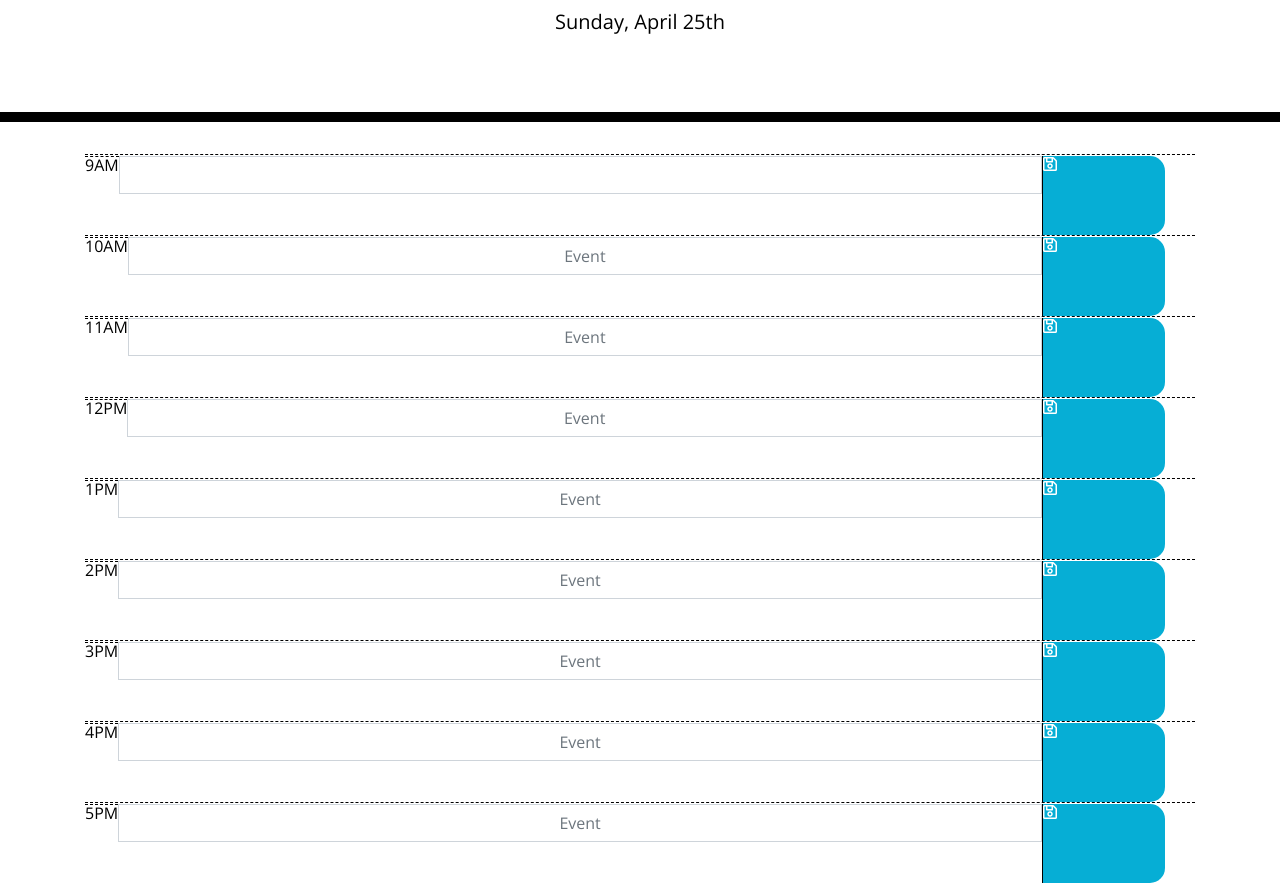
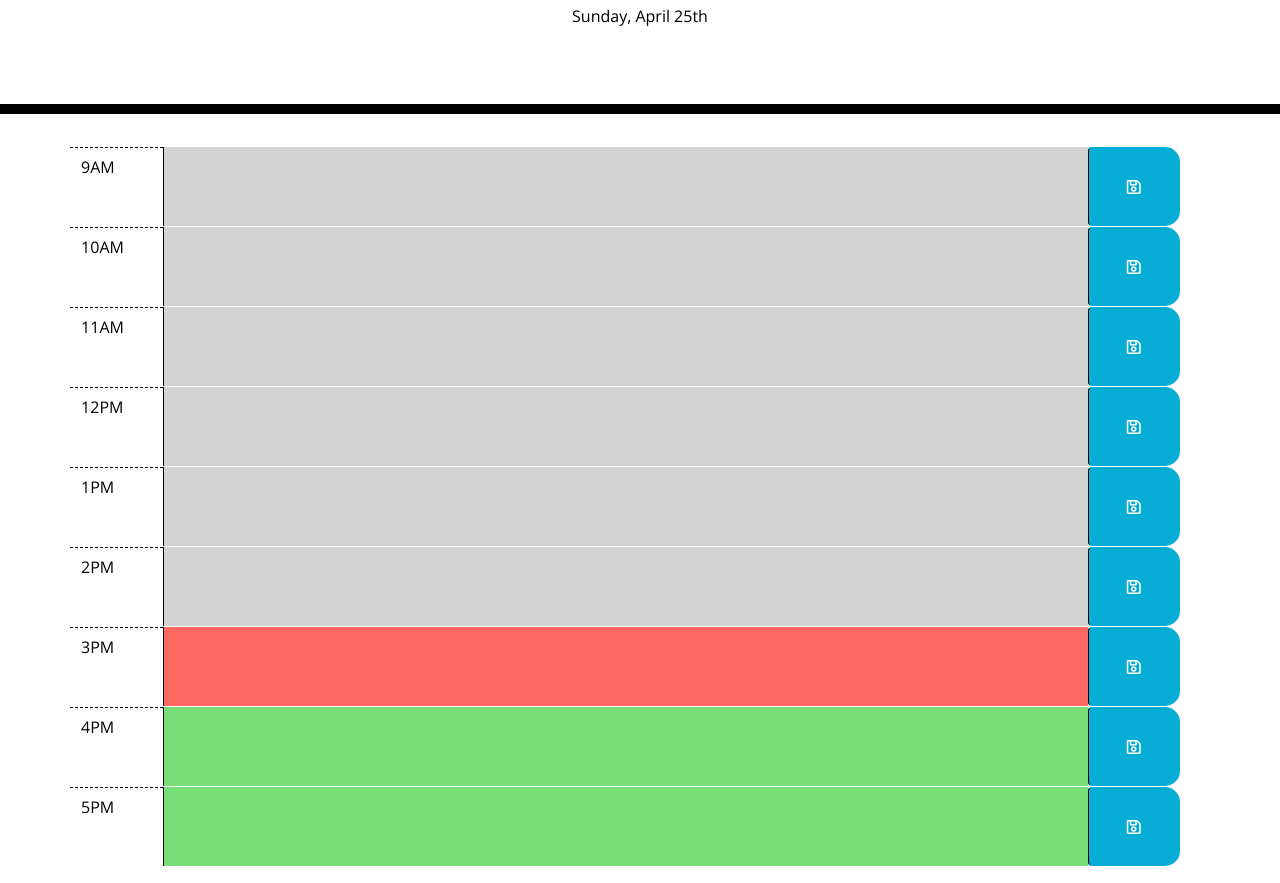
Before and after one commit to jmol721/Jose-Molina-Project-5, a plain HTML site: page Develop/index.html in a window 1280 px wide. Shown: the part 182-1065 px from the top of the page. Drawn offline with nearby package versions, Linux system fonts and the light colour scheme.

Commit message:
Color change property: Added the logic to change the color of the textarea depending on the time. Also, cleaned up HTML code for styling purposes.

```diff
--- a/Develop/index.html
+++ b/Develop/index.html
@@ -25,90 +25,72 @@
     <body>
         <header class="jumbotron">
             <h1 class="display-3">Work Day Scheduler</h1>
-            <p class="lead">A simple calendar app for scheduling your work day</p>
-            <p id="currentDay" class="lead"></p>
+            <p class="description">A simple calendar app for scheduling your work day</p>
+            <p id="currentDay" class="time-block"></p>
         </header>
         <div class="container">
             <!-- Timeblocks go here -->
-            <div class="col-lg-12 hour">
-                <div class="input-group row">
-                    <span class="hour">9AM</span>
-                    <input type="text" id="9AM" class="form-control time-block">
-                    <span class="saveBtn far fa-save" id="nine-am">
-                        <button class="btn btn-default" id="btn9" type="button"></button>
-                    </span>
+            <div>
+                <div class="input-group row time-row">
+                    <div class="col-1 hour">9AM</div>
+                    <textarea type="text" id="9-input" class="col-10 past present future"></textarea>
+                    <button class="saveBtn far fa-save btn col-1" id="9" type="button"></button>
                 </div>
             </div>
-            <div class="col-lg-12 hour">
-                <div class="input-group row">
-                    <span class="hour">10AM</span>
-                    <input type="text"id="10AM" class="form-control time-block" placeholder="Event">
-                    <span class="saveBtn far fa-save" id="ten-am">
-                        <button class="btn btn-default" type="button"></button>
-                    </span>
+            <div>
+                <div class="input-group row time-row">
+                    <span class="col-1 hour">10AM</span>
+                    <textarea type="text"id="10-input" class="col-10 past present future"></textarea>
+                    <button class="saveBtn far fa-save btn col-1" id="10" type="button"></button>
                 </div>
             </div>
-            <div class="col-lg-12 hour">
-                <div class="input-group row">
-                    <span class="hour">11AM</span>
-                    <input type="text" id="11AM" class="form-control time-block" placeholder="Event">
-                    <span class="saveBtn far fa-save" id="eleven-am">
-                        <button class="btn btn-default" type="button"></button>
-                    </span>
+            <div>
+                <div class="input-group row time-row">
+                    <span class="col-1 hour">11AM</span>
+                    <textarea type="text" id="11-input" class="col-10 past present future"></textarea>
+                    <button class="saveBtn far fa-save btn col-1" id="11" type="button"></button>
                 </div>
             </div>
-            <div class="col-lg-12 hour">
-                <div class="input-group row">
-                    <span class="hour">12PM</span>
-                    <input type="text" id="12PM" class="form-control time-block" placeholder="Event">
-                    <span class="saveBtn far fa-save" id="twelve-pm">
-                        <button class="btn btn-default" type="button"></button>
-                    </span>
+            <div>
+                <div class="input-group row time-row">
+                    <span class="col-1 hour">12PM</span>
+                    <textarea type="text" id="12-input" class="col-10 past present future"></textarea>
+                    <button class="saveBtn far fa-save btn col-1" id="12" type="button"></button>
                 </div>
             </div>
-            <div class="col-lg-12 hour">
-                <div class="input-group row">
-                    <span class="hour">1PM</span>
-                    <input type="text" id="1PM" class="form-control time-block" placeholder="Event">
-                    <span class="saveBtn far fa-save" id="one-pm">
-                        <button class="btn btn-default" type="button"></button>
-                    </span>
+            <div>
+                <div class="input-group row time-row">
+                    <span class="col-1 hour">1PM</span>
+                    <textarea type="text" id="13-input" class="col-10 past present future"></textarea>
+                    <button class="saveBtn far fa-save btn col-1" id="13" type="button"></button>
                 </div>
             </div>
-            <div class="col-lg-12 hour">
-                <div class="input-group row">
-                    <span class="hour">2PM</span>
-                    <input type="text" id="2PM" class="form-control time-block" placeholder="Event">
-                    <span class="saveBtn far fa-save" id="two-pm">
-                        <button class="btn btn-default" type="button"></button>
-                    </span>
+            <div>
+                <div class="input-group row time-row">
+                    <span class="col-1 hour">2PM</span>
+                    <textarea type="text" id="14-input" class="col-10 past present future"></textarea>
+                    <button class="saveBtn far fa-save btn col-1" id="14" type="button"></button>
                 </div>
             </div>
-            <div class="col-lg-12 hour">
-                <div class="input-group row">
-                    <span class="hour">3PM</span>
-                    <input type="text" id="3PM" class="form-control time-block" placeholder="Event">
-                    <span class="saveBtn far fa-save" id="three-pm">
-                        <button class="btn btn-default" type="button"></button>
-                    </span>
+            <div>
+                <div class="input-group row time-row">
+                    <span class="col-1 hour">3PM</span>
+                    <textarea type="text" id="15-input" class="col-10 past present future"></textarea>
+                    <button class="saveBtn far fa-save btn col-1" id="15" type="button"></button>
                 </div>
             </div>
-            <div class="col-lg-12 hour">
-                <div class="input-group row">
-                    <span class="hour">4PM</span>
-                    <input type="text" id="4PM" class="form-control time-block" placeholder="Event">
-                    <span class="saveBtn far fa-save" id="four-pm">
-                        <button class="btn btn-default" type="button"></button>
-                    </span>
+            <div>
+                <div class="input-group row time-row">
+                    <span class="col-1 hour">4PM</span>
+                    <textarea type="text" id="16-input" class="col-10 past present future"></textarea>
+                    <button class="saveBtn far fa-save btn col-1" id="16" type="button"></button>
                 </div>
             </div>
-            <div class="col-lg-12 hour">
-                <div class="input-group row">
-                    <span class="hour">5PM</span>
-                    <input type="text" id="5PM" class="form-control time-block" placeholder="Event">
-                    <span class="saveBtn far fa-save" id="five-pm">
-                        <button class="btn btn-default" type="button"></button>
-                    </span>
+            <div>
+                <div class="input-group row time-row">
+                    <span class="col-1 hour">5PM</span>
+                    <textarea type="text" id="17-input" class="col-10 past present future"></textarea>
+                    <button class="saveBtn far fa-save btn col-1" id="17" type="button"></button>
                 </div>
             </div>
         </div>
--- a/Develop/style.css
+++ b/Develop/style.css
@@ -4,7 +4,7 @@ body {
     line-height: 1;
 }
 
-textarea{
+textarea {
     background: transparent;
     border: none;
     resize: none;
@@ -30,7 +30,7 @@ textarea{
     border-radius: 15px;
 }
 
-.row {
+.time-row {
     white-space: pre-wrap;
     height: 80px;
     border-top: 1px solid white;;
@@ -40,21 +40,22 @@ textarea{
     background-color: #ffffff;
     color: #000000;
     border-top: 1px dashed #000000;
+    padding: 1%;
 }
 
 .past {
     background-color: #d3d3d3;
-    color: white;
+    color: black;
 }
 
 .present {
     background-color: #ff6961;
-    color: white;
+    color: black;
 }
 
 .future {
     background-color: #77dd77;
-    color: white;
+    color: black;
 }
 
 .saveBtn {
--- a/Develop/style.js
+++ b/Develop/style.js
@@ -1,45 +1,63 @@
 var displayDate = document.getElementById('currentDay');
+var times = ["9", "10", "11", "12", "13", "14", "15", "16", "17"];
 
 //Display the date under header
 displayDate.textContent = moment().format('dddd, MMMM Do');
 
 //Add text to box
 var createEvent = function() {
-    $("form-control").val();
+    $("textarea").val();
     console.log(createEvent);
 };
 
 //button functionality and storing values to local storage
 $(".saveBtn").on("click", function(event) {
-    console.log(event.target.id);
-    console.log($(this).siblings(".form-control")[0].value);
+    console.log('ID: ', event.target.id);
+    console.log('Input value: ', $(this).siblings("textarea")[0].value);
 
-    var hour = $(this).siblings(".hour")[0].textContent;  // 9AM
-    var description = $(this).siblings(".form-control")[0].value;  // whatevere you text
-    localStorage.setItem(hour, description);
+    // var hour = $(this).siblings(".hour")[0].textContent;  // 9
+    var hourKey = event.target.id; // span id
+    var description = $(this).siblings("textarea")[0].value;  // whatever you text
+    localStorage.setItem(hourKey, description);
 });
 
 //load tasks on refresh
 var loadEvents = function() {
-    // $(this).siblings(".hour")[0].textContent = localStorage.getItem()
-    // 9am
-    var times = ["9AM", "10AM", "11AM", "12PM", "1PM", "2PM", "3PM", "4PM", "5PM" ];
+    // var times = ["9AM", "10AM", "11AM", "12PM", "1PM", "2PM", "3PM", "4PM", "5PM", "6PM" ];
     for (var i = 0; i < times.length; i++) {
+        var inputId = times[i] + "-input";   // {time}-input
         if (localStorage.getItem(times[i]) !== null) {
         console.log(localStorage.getItem(times[i]));
-        document.getElementById(times[i]).value = localStorage.getItem(times[i]);
+        document.getElementById(inputId).value = localStorage.getItem(times[i]);
         };
+
+        //color change
+        var currentHour = moment().hour();
+        console.log(currentHour);
+        if (currentHour === parseInt(times[i])) {
+            document.getElementById(inputId).classList.remove("past");
+            document.getElementById(inputId).classList.remove("future");
+        }
+        else if (currentHour > parseInt(times[i])) {
+            document.getElementById(inputId).classList.remove("present");
+            document.getElementById(inputId).classList.remove("future");
+        }
+        else {
+        document.getElementById(inputId).classList.remove("past");
+        document.getElementById(inputId).classList.remove("present");
+        }
     }
 
+    console.log(currentHour);
+    return console.log(currentHour);
 }
 
 loadEvents();
 
-// var eventEl = function() {
-// document.createElement('span');
-// eventEl.setAttribute("class", "description");
-// eventEl.textContent = localStorage.getItem(hour, description);
-// console.log(eventEl);
 
-// document.getElementById("input-group").appendChild(eventEl);
-// }
+//color change function
+// var currentHour = moment().hour();
+// console.log(currentHour);
+
+
+// document.getElementById(times[i]).setClass(".present")
```
